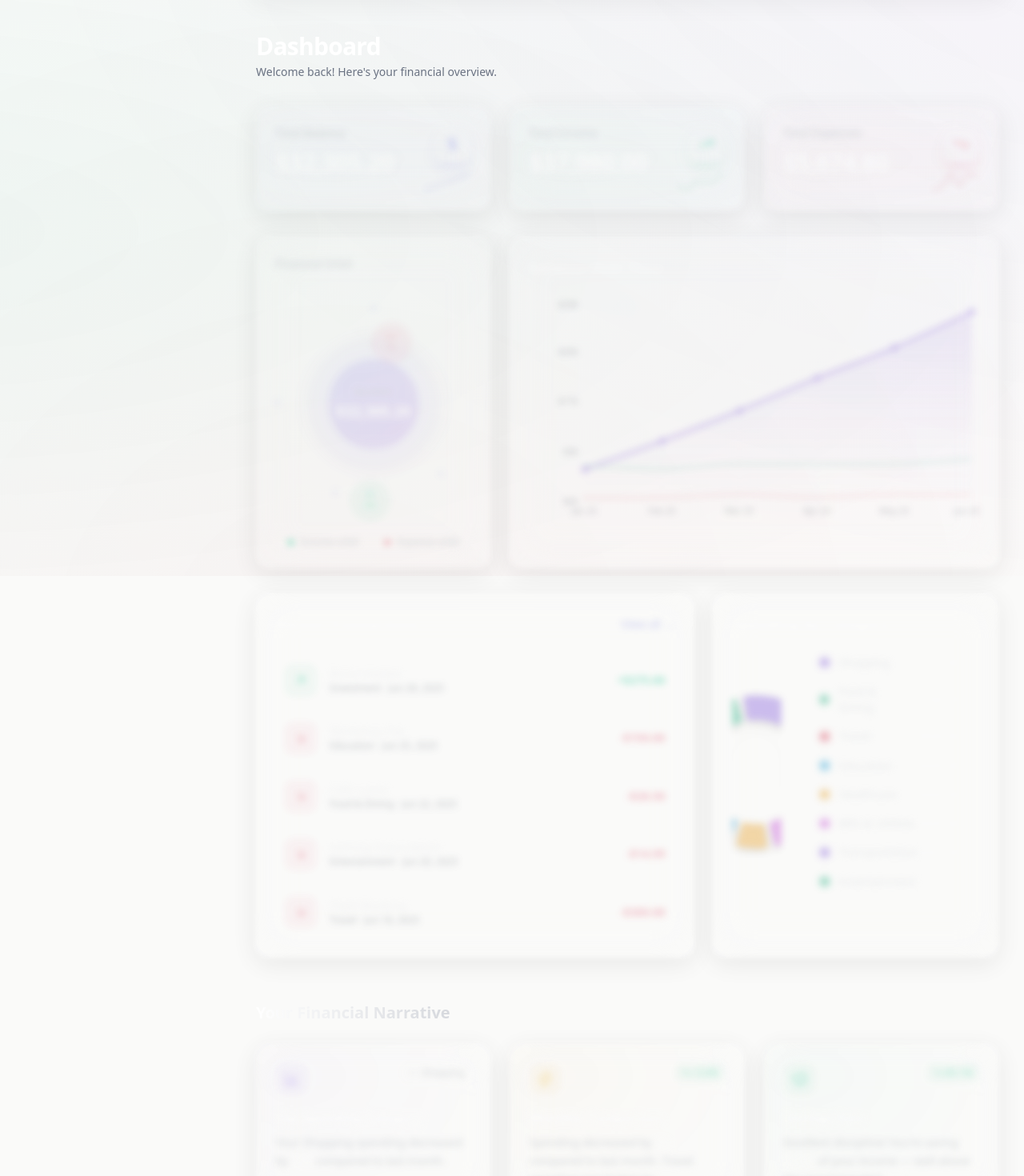
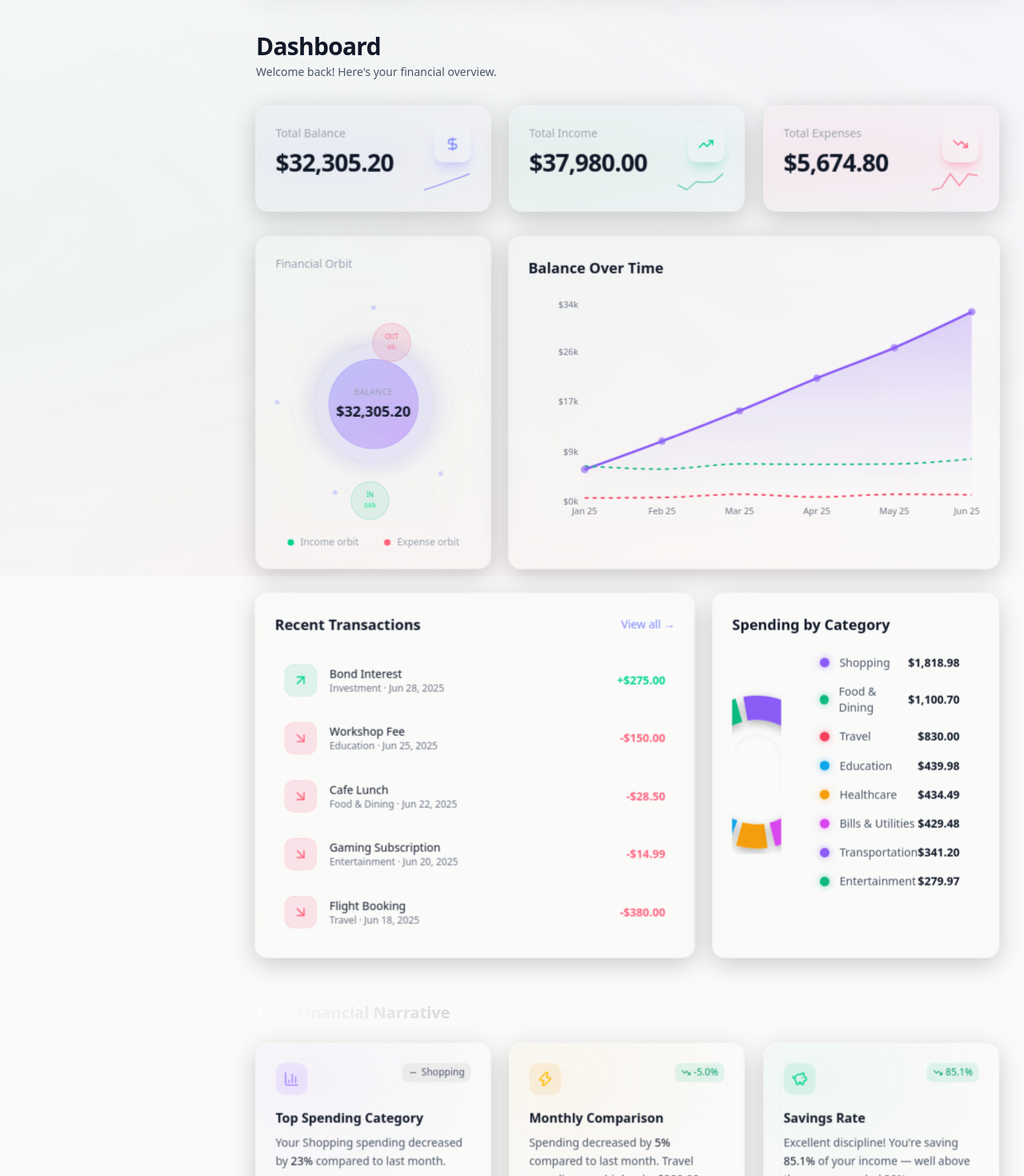
Before and after one commit to ANiket2926-lab/finance-dashboard, a Next.js app: page / in a window 1280 px wide. Shown: the part 80-1550 px from the top of the page at 80% size. Built offline with nearby package versions, Linux system fonts and the light colour scheme.

Commit message:
fix(ui): remove focus blur effect and improve light mode text visibility

```diff
--- a/src/app/globals.css
+++ b/src/app/globals.css
@@ -166,17 +166,11 @@
 }
 
 /* ═══════════════════════════════════════════════════════════════════════
-   FOCUS MODE (Hover Isolation)
+   FOCUS MODE (Hover animations)
    ═══════════════════════════════════════════════════════════════════════ */
 
-.focus-group:hover .focus-item:not(:hover) {
-  opacity: 0.4;
-  filter: blur(4px) saturate(80%);
-  transform: scale(0.98);
-}
-
 .focus-item {
-  transition: opacity 0.4s ease, filter 0.4s ease, transform 0.4s cubic-bezier(0.16, 1, 0.3, 1), box-shadow 0.4s ease;
+  transition: transform 0.4s cubic-bezier(0.16, 1, 0.3, 1), box-shadow 0.4s ease;
 }
 
 .focus-item:hover {
--- a/src/app/page.tsx
+++ b/src/app/page.tsx
@@ -52,10 +52,10 @@ export default function DashboardPage() {
           transition={{ duration: 0.4 }}
           style={{ opacity: opacityTop, scale: scaleTop, y: yTop }}
         >
-          <h1 className="text-2xl md:text-3xl font-bold text-white tracking-tight">
+          <h1 className="text-2xl md:text-3xl font-bold text-gray-900 dark:text-white tracking-tight">
             Dashboard
           </h1>
-          <p className="text-sm text-gray-500 mt-1">
+          <p className="text-sm text-gray-600 dark:text-gray-500 mt-1">
             Welcome back! Here&apos;s your financial overview.
           </p>
         </motion.div>
--- a/src/app/transactions/page.tsx
+++ b/src/app/transactions/page.tsx
@@ -39,10 +39,10 @@ export default function TransactionsPage() {
             transition={{ duration: 0.4 }}
           >
             <div>
-              <h1 className="text-2xl md:text-3xl font-bold text-white tracking-tight">
+              <h1 className="text-2xl md:text-3xl font-bold text-gray-900 dark:text-white tracking-tight">
                 Transactions
               </h1>
-              <p className="text-sm text-gray-500 mt-1">
+              <p className="text-sm text-gray-600 dark:text-gray-500 mt-1">
                 {filteredTransactions.length} transaction{filteredTransactions.length !== 1 ? 's' : ''} found
               </p>
             </div>
@@ -73,7 +73,7 @@ export default function TransactionsPage() {
 
               {/* Viewer tooltip */}
               {!isAdmin && (
-                <div className="absolute bottom-full left-1/2 -translate-x-1/2 mb-2 px-3 py-1.5 rounded-lg bg-gray-900 border border-white/10 text-white text-xs font-medium whitespace-nowrap opacity-0 group-hover/add:opacity-100 transition-opacity duration-200 pointer-events-none shadow-lg z-10 backdrop-blur-sm">
+                <div className="absolute bottom-full left-1/2 -translate-x-1/2 mb-2 px-3 py-1.5 rounded-lg bg-white dark:bg-gray-900 border border-gray-200 dark:border-white/10 text-gray-900 dark:text-white text-xs font-medium whitespace-nowrap opacity-0 group-hover/add:opacity-100 transition-opacity duration-200 pointer-events-none shadow-lg z-10 backdrop-blur-sm">
                   Switch to Admin to modify transactions
                 </div>
               )}
--- a/src/components/dashboard/BalanceChart.tsx
+++ b/src/components/dashboard/BalanceChart.tsx
@@ -31,7 +31,7 @@ export default function BalanceChart({ data }: BalanceChartProps) {
         className="h-full"
       >
         <MagneticCard className="rounded-2xl glass-card p-6 h-full w-full">
-          <h3 className="text-lg font-semibold text-white mb-4">
+          <h3 className="text-lg font-semibold text-gray-900 dark:text-white mb-4">
             Balance Over Time
           </h3>
           <div className="flex h-64 flex-col items-center justify-center text-center">
@@ -54,7 +54,7 @@ export default function BalanceChart({ data }: BalanceChartProps) {
       className="h-full"
     >
       <MagneticCard className="rounded-2xl glass-card p-6 gradient-border hover-glow transition-all duration-300 w-full h-full">
-        <h3 className="text-lg font-semibold text-white mb-6">
+        <h3 className="text-lg font-semibold text-gray-900 dark:text-white mb-6">
           Balance Over Time
         </h3>
         <div className="h-72">
--- a/src/components/dashboard/FinancialOrbit.tsx
+++ b/src/components/dashboard/FinancialOrbit.tsx
@@ -40,7 +40,7 @@ export default function FinancialOrbit({ totalBalance, totalIncome, totalExpense
               <div className="absolute -inset-4 rounded-full bg-indigo-500/10 animate-pulse-glow" />
               <div className="relative flex flex-col items-center justify-center w-28 h-28 rounded-full bg-gradient-to-br from-indigo-500/20 to-purple-600/20 border border-indigo-500/20 backdrop-blur-sm">
                 <span className="text-[10px] font-medium text-gray-400 uppercase tracking-wider">Balance</span>
-                <span className="text-lg font-bold text-white mt-0.5">{formatCurrency(totalBalance)}</span>
+                <span className="text-lg font-bold text-gray-900 dark:text-white mt-0.5">{formatCurrency(totalBalance)}</span>
               </div>
             </div>
           </motion.div>
@@ -65,7 +65,7 @@ export default function FinancialOrbit({ totalBalance, totalIncome, totalExpense
                   </div>
                   {/* Tooltip */}
                   <div className="absolute -bottom-8 left-1/2 -translate-x-1/2 opacity-0 group-hover:opacity-100 transition-opacity pointer-events-none">
-                    <div className="px-2 py-1 rounded-lg bg-gray-900/90 text-[10px] text-white whitespace-nowrap border border-white/10">
+                    <div className="px-2 py-1 rounded-lg bg-white/90 dark:bg-gray-900/90 text-[10px] text-gray-900 dark:text-white whitespace-nowrap border border-gray-200 dark:border-white/10 shadow-sm">
                       {formatCurrency(totalIncome)}
                     </div>
                   </div>
@@ -93,7 +93,7 @@ export default function FinancialOrbit({ totalBalance, totalIncome, totalExpense
                     <span className="text-[9px] font-bold text-rose-300">{(totalExpenses / 1000).toFixed(0)}k</span>
                   </div>
                   <div className="absolute -bottom-8 left-1/2 -translate-x-1/2 opacity-0 group-hover:opacity-100 transition-opacity pointer-events-none">
-                    <div className="px-2 py-1 rounded-lg bg-gray-900/90 text-[10px] text-white whitespace-nowrap border border-white/10">
+                    <div className="px-2 py-1 rounded-lg bg-white/90 dark:bg-gray-900/90 text-[10px] text-gray-900 dark:text-white whitespace-nowrap border border-gray-200 dark:border-white/10 shadow-sm">
                       {formatCurrency(totalExpenses)}
                     </div>
                   </div>
--- a/src/components/dashboard/RecentTransactions.tsx
+++ b/src/components/dashboard/RecentTransactions.tsx
@@ -22,7 +22,7 @@ export default function RecentTransactions({ transactions }: RecentTransactionsP
         transition={{ duration: 0.4, delay: 0.4 }}
       >
         <MagneticCard className="rounded-2xl glass-card p-6 h-full w-full">
-          <h3 className="text-lg font-semibold text-white mb-4">
+          <h3 className="text-lg font-semibold text-gray-900 dark:text-white mb-4">
             Recent Transactions
           </h3>
           <div className="flex h-48 items-center justify-center text-gray-400">
@@ -46,7 +46,7 @@ export default function RecentTransactions({ transactions }: RecentTransactionsP
     >
       <MagneticCard className="rounded-2xl glass-card p-6 gradient-border hover-glow transition-all duration-300 h-full w-full">
         <div className="flex items-center justify-between mb-6">
-          <h3 className="text-lg font-semibold text-white">
+          <h3 className="text-lg font-semibold text-gray-900 dark:text-white">
             Recent Transactions
           </h3>
           <Link
@@ -86,7 +86,7 @@ export default function RecentTransactions({ transactions }: RecentTransactionsP
 
             {/* Info */}
             <div className="flex-1 min-w-0">
-              <p className="text-sm font-medium text-gray-200 truncate">
+              <p className="text-sm font-medium text-gray-900 dark:text-gray-200 truncate">
                 {t.description}
               </p>
               <p className="text-xs text-gray-500">
--- a/src/components/dashboard/SpendingPieChart.tsx
+++ b/src/components/dashboard/SpendingPieChart.tsx
@@ -22,7 +22,7 @@ export default function SpendingPieChart({ data }: SpendingPieChartProps) {
         className="h-full"
       >
         <MagneticCard className="rounded-2xl glass-card p-6 h-full w-full">
-          <h3 className="text-lg font-semibold text-white mb-4">
+          <h3 className="text-lg font-semibold text-gray-900 dark:text-white mb-4">
             Spending by Category
           </h3>
           <div className="flex h-64 flex-col items-center justify-center text-center">
@@ -48,7 +48,7 @@ export default function SpendingPieChart({ data }: SpendingPieChartProps) {
       className="h-full"
     >
       <MagneticCard className="rounded-2xl glass-card p-6 gradient-border hover-glow transition-all duration-300 w-full h-full">
-        <h3 className="text-lg font-semibold text-white mb-6">
+        <h3 className="text-lg font-semibold text-gray-900 dark:text-white mb-6">
           Spending by Category
         </h3>
         <div className="flex flex-col md:flex-row items-center gap-6">
@@ -119,9 +119,9 @@ export default function SpendingPieChart({ data }: SpendingPieChartProps) {
                         className="w-3 h-3 rounded-full transition-transform duration-300 group-hover:scale-150"
                         style={{ backgroundColor: COLORS[index % COLORS.length], boxShadow: `0 0 10px ${COLORS[index % COLORS.length]}80` }}
                       />
-                      <span className="text-sm text-gray-300 font-medium group-hover:text-white transition-colors">{item.name}</span>
+                      <span className="text-sm text-gray-600 dark:text-gray-300 font-medium group-hover:text-gray-900 dark:group-hover:text-white transition-colors">{item.name}</span>
                     </div>
-                    <span className="text-sm font-semibold text-white">
+                    <span className="text-sm font-semibold text-gray-900 dark:text-white">
                       {formatCurrency(item.value)}
                     </span>
                   </motion.li>
--- a/src/components/dashboard/SummaryCards.tsx
+++ b/src/components/dashboard/SummaryCards.tsx
@@ -172,7 +172,7 @@ export default function SummaryCards({ totalBalance, totalIncome, totalExpenses
                     <p className="text-sm font-medium text-gray-400">
                       {card.title}
                     </p>
-                    <p className="text-2xl md:text-3xl font-bold text-white tracking-tight">
+                    <p className="text-2xl md:text-3xl font-bold text-gray-900 dark:text-white tracking-tight">
                       <AnimatedNumber value={card.value} />
                     </p>
                   </div>
--- a/src/components/insights/InsightCards.tsx
+++ b/src/components/insights/InsightCards.tsx
@@ -31,7 +31,7 @@ function NarrativeText({ text }: { text: string }) {
             key={i}
             className={cn(
               "inline-block mr-[0.25em]",
-              isHighlight ? "text-white font-medium" : "text-gray-400"
+              isHighlight ? "text-gray-900 dark:text-white font-medium" : "text-gray-600 dark:text-gray-400"
             )}
             initial={{ opacity: 0, filter: 'blur(4px)', y: 4 }}
             whileInView={{ opacity: 1, filter: 'blur(0px)', y: 0 }}
@@ -56,10 +56,10 @@ export default function InsightCards({ insights }: InsightCardsProps) {
       <div className="rounded-2xl glass-card p-12">
         <div className="flex flex-col items-center justify-center text-center">
           <div className="text-5xl mb-4">📊</div>
-          <h3 className="text-lg font-semibold text-white mb-2">
+          <h3 className="text-lg font-semibold text-gray-900 dark:text-white mb-2">
             No insights yet
           </h3>
-          <p className="text-sm text-gray-400">
+          <p className="text-sm text-gray-600 dark:text-gray-400">
             Add more transactions to see financial insights.
           </p>
         </div>
@@ -111,10 +111,10 @@ export default function InsightCards({ insights }: InsightCardsProps) {
                     className={cn(
                       'flex items-center gap-1 px-2 py-1 rounded-lg text-xs font-medium',
                       insight.trend === 'up'
-                        ? 'bg-rose-500/10 text-rose-400'
+                        ? 'bg-rose-500/10 text-rose-600 dark:text-rose-400'
                         : insight.trend === 'down'
-                          ? 'bg-emerald-500/10 text-emerald-400'
-                          : 'bg-white/5 text-gray-400'
+                          ? 'bg-emerald-500/10 text-emerald-600 dark:text-emerald-400'
+                          : 'bg-black/5 dark:bg-white/5 text-gray-600 dark:text-gray-400'
                     )}
                   >
                     <TrendIcon className="h-3 w-3" />
@@ -123,7 +123,7 @@ export default function InsightCards({ insights }: InsightCardsProps) {
                 </div>
 
                 {/* Content */}
-                <h3 className="text-base font-semibold text-white mb-2">
+                <h3 className="text-base font-semibold text-gray-900 dark:text-white mb-2">
                   {insight.title}
                 </h3>
                 <p className="text-sm leading-relaxed min-h-[4rem]">
```
Also changed, not shown: src/app/insights/page.tsx (+12 -10 lines).
